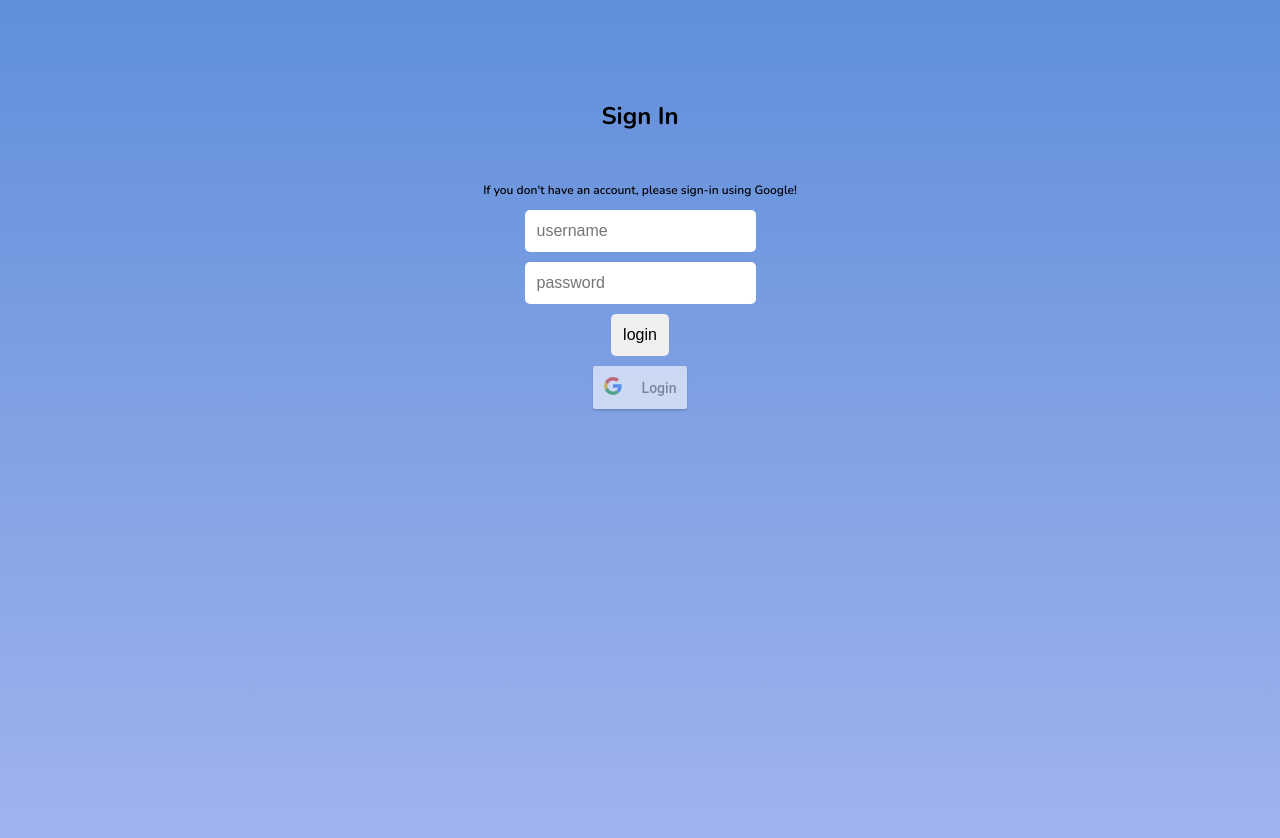
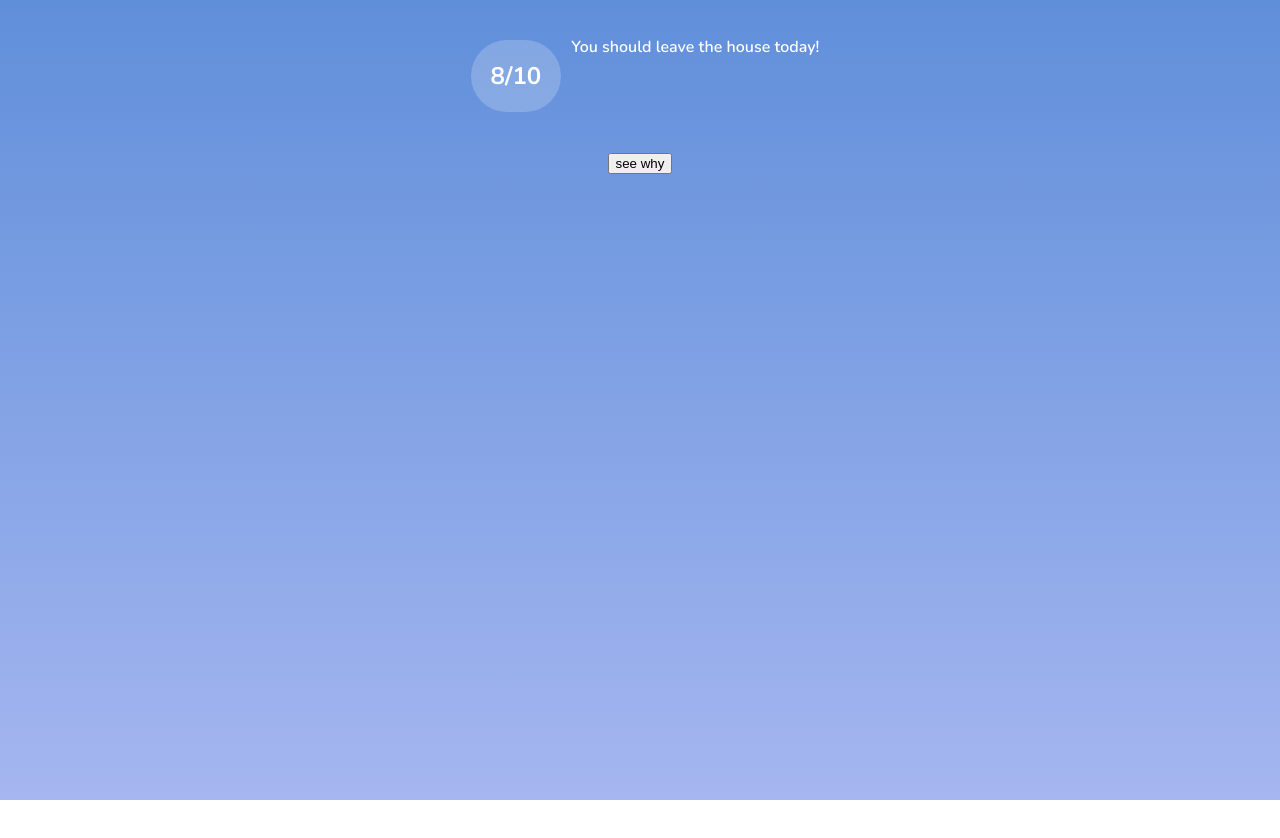
Before and after one commit to panibhengsri/FinalProject, a React (Create React App) app in the folder frontend/: page / in a window 1280 px wide. Shown: the top 838 px of the page. After the commit the page ends 800 px from the top, so only its background shows below. Built offline with nearby package versions, Linux system fonts and the light colour scheme.

Commit message:
Update App.js

```diff
--- a/frontend/src/App.js
+++ b/frontend/src/App.js
@@ -1,12 +1,14 @@
 import logo from './logo.svg';
 import './App.css';
 import Login from './components/login.js'
+import Result from './components/result.js'
 import routes from './components/routes.js';
 
 function App() {
   return (
     <div className="App">
-        <Login></Login>
+      <Result></Result>
+        {/* <Login></Login> */}
     </div>
   );
 }
```
